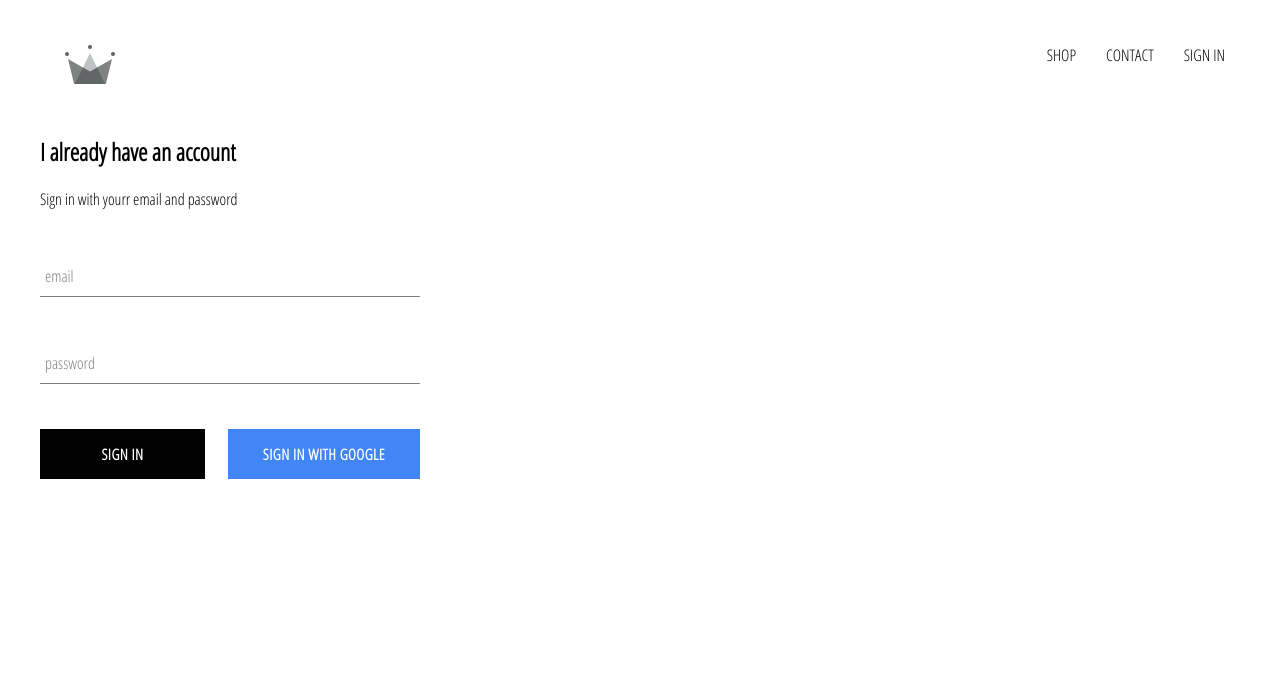
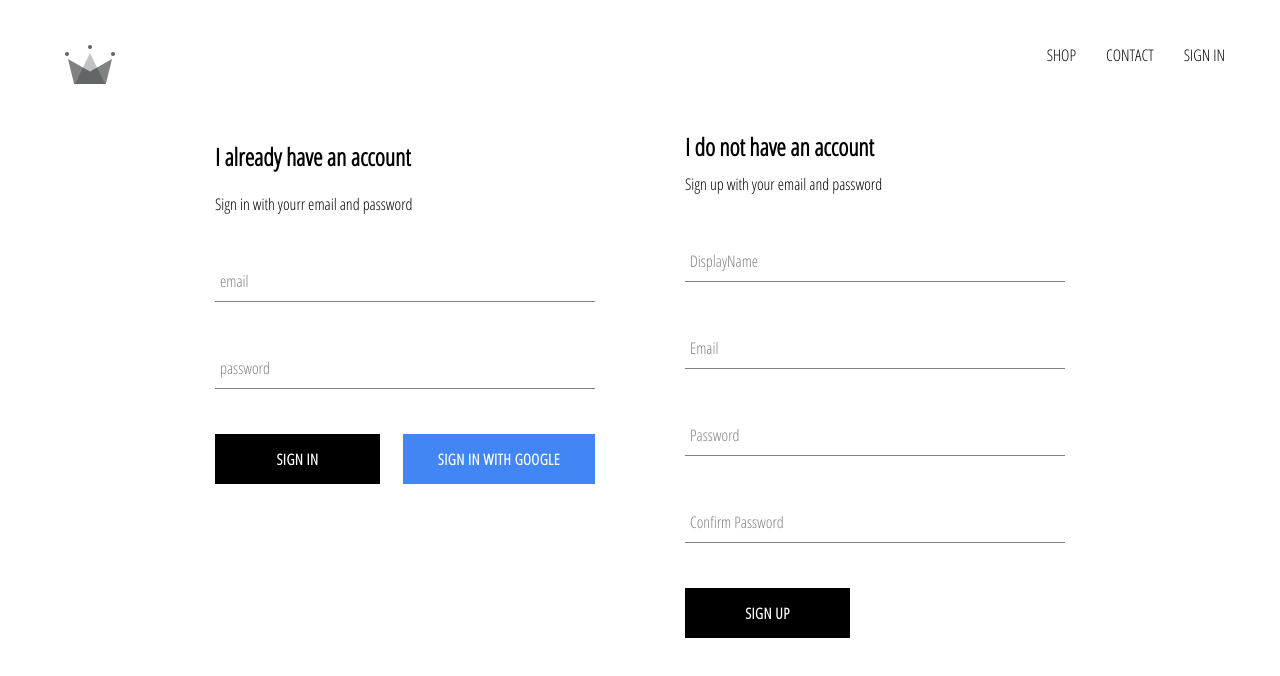
Before and after one commit to wer153/clothe-shop, a React (Create React App) app: page /signin in a window 1280 px wide. Shown: the top 676 px of the page. Built offline with nearby package versions, Linux system fonts and the light colour scheme; no server answers.

Commit message:
implemented firebase utils, included ability to store authed users into our firestore database

```diff
--- a/src/App.js
+++ b/src/App.js
@@ -7,7 +7,7 @@
 import HomePage from './pages/homepage/homepage.component'
 import ShopPage from './pages/shop/shop.component'
 import SignInAndSignUpPage from './pages/sign-in-and-sign-up/sign-in-and-sign-up.component';
-import { auth } from './firebase/firebase.utils'
+import { auth, createUserProfileDocument } from './firebase/firebase.utils'
 
 class App extends React.Component {
   constructor() {
@@ -21,9 +21,23 @@
   unsubscribeFromAuth = null
 
   componentDidMount() {
-    this.unsubscribeFromAuth = auth.onAuthStateChanged( user => {
-      this.setState({currentUser: user})
-      console.log(user)
+    this.unsubscribeFromAuth = auth.onAuthStateChanged(async userAuth => {
+      if (userAuth) {
+        const userRef = await createUserProfileDocument(userAuth)
+        userRef.onSnapshot(snapShot => {
+          this.setState({
+            currentUser: {
+              id: snapShot.id,
+              ...snapShot.data()
+            }
+          })
+        })
+
+        console.log(this.state)
+      }
+      else{
+        this.setState({currentUser: userAuth})
+      }
     })
   }
 
--- /dev/null
+++ b/src/components/sign-up/sign-up.component.jsx
@@ -0,0 +1,101 @@
+import React from 'react'
+import CustomButton from '../custom-button/custom-button.component'
+import FormInput from '../form-input/form-input.component'
+
+import { auth, createUserProfileDocument } from '../../firebase/firebase.utils'
+
+import './sign-up.styles.scss'
+
+class SignUp extends React.Component {
+    constructor() {
+        super()
+
+        this.state = {
+            displayName: '',
+            email: '',
+            password: '',
+            confirmPassword: ''
+        }
+    }
+
+    handleSubmit = async event => {
+        event.preventDefault()
+
+        const {displayName, email, password, confirmPassword} = this.state
+
+        if(password !== confirmPassword){
+            alert("passwords don't match")
+            return
+        }
+
+        try{
+            const { user } = await auth.createUserWithEmailAndPassword(email, password)
+
+            await createUserProfileDocument(user, { displayName })
+
+            this.setState({
+                displayName: '',
+                email: '',
+                password: '',
+                confirmPassword: ''
+            })
+        }catch (error) {
+            console.error(error)
+        }
+    }
+
+    handleChange = event => {
+        const {name, value} = event.target
+
+        this.setState({ [name]: value })
+    }
+    render() {
+        const {displayName, email, password, confirmPassword} = this.state
+        const title = 'I do not have an account'
+        const subtitle = 'Sign up with your email and password'
+        return (
+            <div className='sign-up'>
+                <h2 className='title'>{title}</h2>
+                <span>{subtitle}</span>
+                <form className='sign-up-form' onSubmit={this.handleSubmit}>
+                    <FormInput
+                        type='text'
+                        name='displayName'
+                        value={displayName}
+                        onChange={this.handleChange}
+                        label='DisplayName'
+                        required
+                    />
+                    <FormInput
+                        type='email'
+                        name='email'
+                        value={email}
+                        onChange={this.handleChange}
+                        label='Email'
+                        required
+                    />
+                    <FormInput
+                        type='password'
+                        name='password'
+                        value={password}
+                        onChange={this.handleChange}
+                        label='Password'
+                        required
+                    />
+                    <FormInput
+                        type='password'
+                        name='confirmPassword'
+                        value={confirmPassword}
+                        onChange={this.handleChange}
+                        label='Confirm Password'
+                        required
+                    />
+                    <CustomButton type='submit'>SIGN UP</CustomButton>
+
+                </form>
+            </div>
+        )
+    }
+}
+
+export default SignUp
--- /dev/null
+++ b/src/components/sign-up/sign-up.styles.scss
@@ -0,0 +1,9 @@
+.sign-up {
+    display: flex;
+    flex-direction: column;
+    width: 380px;
+
+    .title {
+        margin: 10px 0;
+    }
+}
--- a/src/firebase/firebase.utils.js
+++ b/src/firebase/firebase.utils.js
@@ -13,6 +13,32 @@
     measurementId: "G-TG9S5ECL8T"
 }
 
+export const createUserProfileDocument = async (userAuth, additionalData) => {
+    if (!userAuth) return
+
+    const userRef = firestore.doc(`users/${userAuth.uid}`)
+
+    const snapShot = await userRef.get()
+
+    if(!snapShot.exists) {
+        const { displayName, email } = userAuth
+        const createdAt = new Date()
+
+        try {
+            await userRef.set({
+                displayName,
+                email,
+                createdAt,
+                ...additionalData
+            })
+        } catch (error) {
+            console.log('error creating user', error.message)
+        }
+    }
+
+    return userRef
+}
+
 firebase.initializeApp(config)
 
 export const auth = firebase.auth()
--- a/src/pages/sign-in-and-sign-up/sign-in-and-sign-up.component.jsx
+++ b/src/pages/sign-in-and-sign-up/sign-in-and-sign-up.component.jsx
@@ -1,11 +1,13 @@
 import React from 'react'
 import SignIn from '../../components/sign-in/sign-in.component'
+import SignUp from '../../components/sign-up/sign-up.component'
 
 import './sign-in-and-sign-up.scss'
 
 const SignInAndSignUpPage = () => (
     <div className= 'sign-in-and-sign-up'>
         <SignIn/>
+        <SignUp/>
     </div>
 )
 
--- a/src/pages/sign-in-and-sign-up/sign-in-and-sign-up.scss
+++ b/src/pages/sign-in-and-sign-up/sign-in-and-sign-up.scss
@@ -0,0 +1,6 @@
+.sign-in-and-sign-up {
+    width: 850px;
+    display: flex;
+    justify-content: space-between;
+    margin: 30px auto;
+}
```
